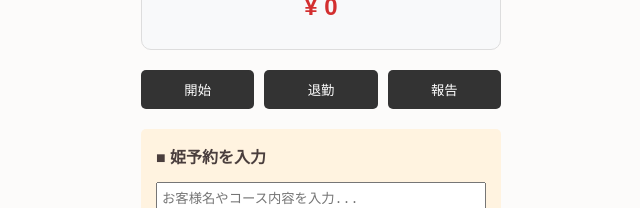
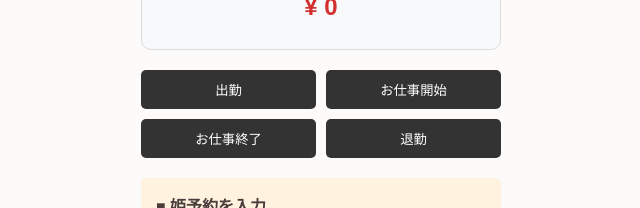
Before and after one commit to boat-s-1/resort-style, a Next.js app: page /mypage in a window 1280 px wide. Shown: the part 126-334 px from the top of the page, without its empty margins (319-959 px from the left). Built offline with nearby package versions, Linux system fonts and the light colour scheme; no server answers.

Commit message:
Update page.js

```diff
--- a/app/mypage/page.js
+++ b/app/mypage/page.js
@@ -2,7 +2,6 @@
 import { useEffect, useState, Suspense } from 'react';
 import { useSearchParams } from 'next/navigation';
 
-// コンポーネント内で使用するボタンスタイルを定義
 const btnStyle = {
   padding: '10px',
   background: '#333',
@@ -29,7 +28,6 @@ function MyPageContent() {
 
   const sendReport = async (reportMessage) => {
     setLoading(true);
-
     try {
       await fetch(GAS_URL, {
         method: 'POST',
@@ -37,10 +35,9 @@ function MyPageContent() {
         headers: { 'Content-Type': 'application/json' },
         body: JSON.stringify({ name: name, message: reportMessage })
       });
-
       alert(`${reportMessage} を送信しました！`);
     } catch (error) {
-      alert('送信に失敗しました。もう一度お試しください。');
+      alert('送信に失敗しました。');
     } finally {
       setLoading(false);
     }
@@ -53,17 +50,17 @@ function MyPageContent() {
     <div style={{ maxWidth: '400px', margin: '0 auto', padding: '20px', fontFamily: 'sans-serif' }}>
       <h1 style={{ fontSize: '1.2rem' }}>マイページ - {name} さん</h1>
 
-      {/* 報酬表示 */}
       <div style={{ background: '#f8f9fa', padding: '20px', borderRadius: '10px', border: '1px solid #ddd', textAlign: 'center', marginBottom: '20px' }}>
         <p style={{ margin: '0 0 10px 0', fontSize: '0.9rem' }}>【本日の報酬見込み】</p>
         <h2 style={{ margin: '0', color: '#d32f2f' }}>¥ {totalSalary.toLocaleString()}</h2>
       </div>
 
-      {/* アクションボタン */}
-      <div style={{ display: 'grid', gridTemplateColumns: '1fr 1fr 1fr', gap: '10px', marginBottom: '20px' }}>
-        <button disabled={loading} onClick={() => sendReport('お仕事開始')} style={btnStyle}>開始</button>
-        <button disabled={loading} onClick={() => sendReport('退勤通知')} style={btnStyle}>退勤</button>
-        <button disabled={loading} onClick={() => sendReport('出勤報告')} style={btnStyle}>報告</button>
+      {/* 修正したボタン配置 */}
+      <div style={{ display: 'grid', gridTemplateColumns: '1fr 1fr', gap: '10px', marginBottom: '20px' }}>
+        <button disabled={loading} onClick={() => sendReport('出勤')} style={btnStyle}>出勤</button>
+        <button disabled={loading} onClick={() => sendReport('お仕事開始')} style={btnStyle}>お仕事開始</button>
+        <button disabled={loading} onClick={() => sendReport('お仕事終了')} style={btnStyle}>お仕事終了</button>
+        <button disabled={loading} onClick={() => sendReport('退勤')} style={btnStyle}>退勤</button>
       </div>
 
       {/* 姫予約入力 */}
@@ -84,7 +81,6 @@ function MyPageContent() {
         </button>
       </div>
 
-      {/* 予約状況 */}
       <div>
         <h3 style={{ borderBottom: '2px solid #333', paddingBottom: '5px' }}>■ 本日の予約状況</h3>
         {myData.length > 0 ? myData.map((row, i) => (
```
